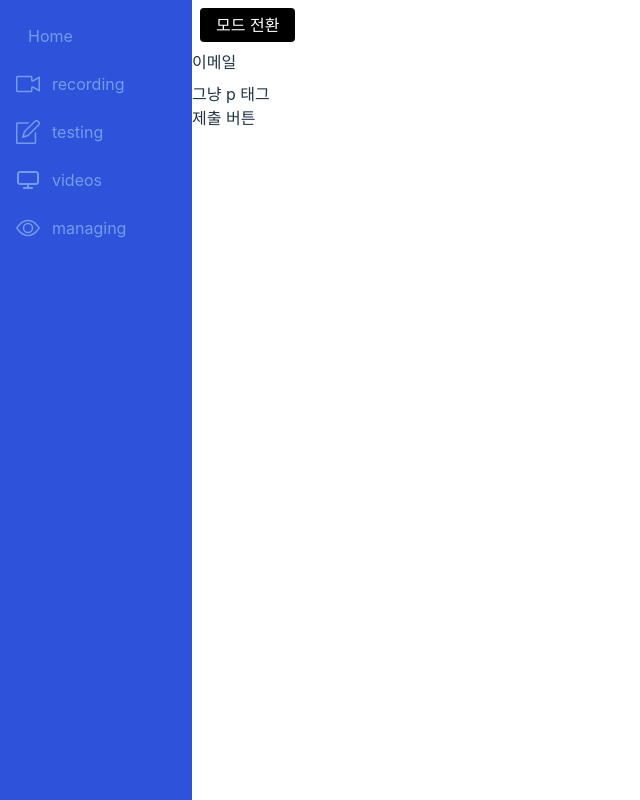
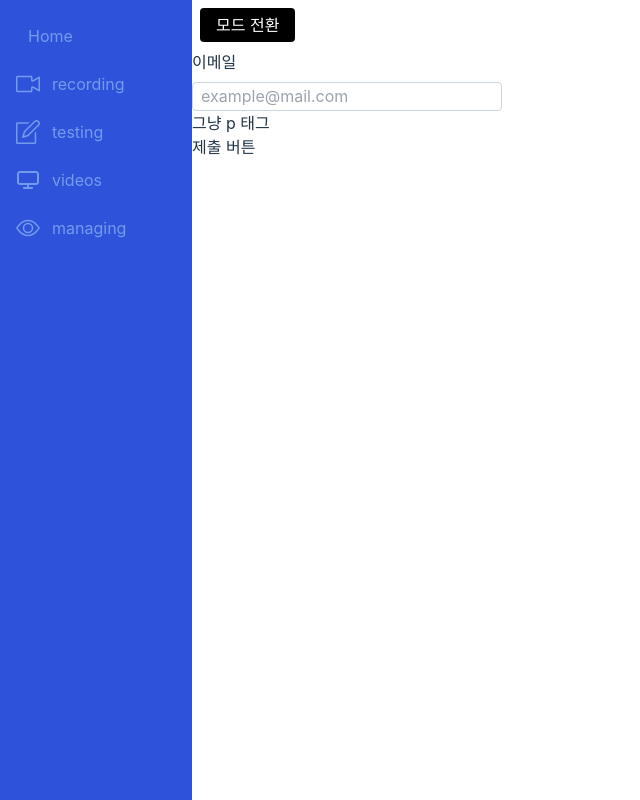
Before and after one commit to jihyeonjeong11/react-vite, a React (Vite) app: page / in a window 1280 px wide. Shown: the whole page, without its empty margins (0-640 px from the left). Built offline with nearby package versions, Linux system fonts and the light colour scheme.

Commit message:
inputitem 수정

```diff
--- a/src/components/common/forms/formControl/FormItem.tsx
+++ b/src/components/common/forms/formControl/FormItem.tsx
@@ -1,7 +1,7 @@
 import { labelProps } from "@/types/Global";
-import { ReactElement, ReactNode } from "react";
+import React, { ReactElement, ReactNode, useCallback, useEffect, useRef, useState } from "react";
 
-const LabelRoot = ({
+const Label = ({
     name,
     children
 }: {
@@ -15,75 +15,56 @@ const LabelRoot = ({
         </label>
     )
 };
-const InputRoot = ({
+
+const Input = ({
     tip,
-    placeholder,
-    type,
-    register,
-    dataKey,
-    applyOption,
-    error
+    error,
+    ...rest
 }: Partial<labelProps>
 ): JSX.Element => {
-    // 클래스
-    const inputClass = (isError: string | undefined) => {
-        const base = "px-2 py-1 rounded w-full outline-0 outline-none"
-        let result: string = '';
-        if(isError) {
-            result = "border-rose-600 border-2";
-        } else {
-            result = "border-slate-300 border";
-        }
-        return result.concat(' ', base);
-    };
-
+    // 요소 생성
+    const makeInput = useCallback(({type, placeholder, register, error}: Partial<labelProps>): JSX.Element | undefined => {
         let element;
-
         switch(type) {
             case "text":
+            case "email":
             case "password":
             case "number_string":
+            case "number":
                 element =
                     <input
-                    type={(type === "number_string" ? "tel"
+                        type={( type === "number" ? "number"
+                            : (type === "number_string" ? "tel"
                             : (type === "password" ? "password"
                             : "text"
-                        ))
+                            )))
                         }
-                    {...register(dataKey, applyOption)}
+                        {...register}
+                        placeholder={placeholder ? placeholder : ''}
+                        className={error ? "input-outlined-error" : "input-outlined"}
                         aria-invalid={error ? "true" : "false"}
-                    className={inputClass(error)}
-                    placeholder={placeholder ? placeholder : ''}
                     />
                 break;
             case "desc":
                 element =
                     <textarea
-                    {...register(dataKey, applyOption)}
+                        {...register}
+                        placeholder={placeholder ? placeholder : ''}
+                        className={error ? "input-outlined-error" : "input-outlined"}
                         aria-invalid={error ? "true" : "false"}
-                    className={inputClass(error)}
-                    placeholder={placeholder ? placeholder : ''}
                     />
                 break;
-        case "number":
-            element =
-                <input
-                    type={"number"}
-                    inputMode={"numeric"}
-                    pattern={"[0-9]*"}
-                    {...register(dataKey, {...applyOption, valueAsNumber: true})}
-                    aria-invalid={error ? "true" : "false"}
-                    className={inputClass(error)}
-                    placeholder={placeholder ? placeholder : ''}
-                />
         }
+    return element;
+    },[]);
+
     return (
         <>
             {
                 tip &&
                 <p>{tip}</p>
             }
-            {element}
+            {makeInput({error, ...rest})}
             {
                 error &&
                 <p>{error}</p>
@@ -91,30 +72,18 @@ const InputRoot = ({
         </>
     )
 };
-const FormItem = ({
+const FormItem = React.memo(({
     name,
-    tip,
-    placeholder,
-    type,
-    dataKey,
-    register,
-    applyOption,
-    error
+    ...rest
 }: labelProps
 ): ReactElement => {
     return (
-        <LabelRoot name={name}>
-            <InputRoot
-                tip={tip}
-                placeholder={placeholder}
-                type={type}
-                register={register}
-                dataKey={dataKey}
-                applyOption={applyOption}
-                error={error}
+        <Label name={name}>
+            <Input
+                {...rest}
             />
-        </LabelRoot>
+        </Label>
     )
-};
+});
 
 export default FormItem;
--- a/src/styles/index.css
+++ b/src/styles/index.css
@@ -7,6 +7,15 @@
 @layer base {
   div {
     max-width: initial;
+  }
+}
+
+@layer components {
+  .input-outlined {
+    @apply inline-block px-2 py-1 rounded w-full outline-0 outline-none border-slate-300 border
+  }
+  .input-outlined-error {
+    @apply inline-block px-2 py-1 rounded w-full outline-0 outline-none border-rose-600 border-2
   }
 }
 
```
Lines whose indentation alone changed are shown as unchanged.
